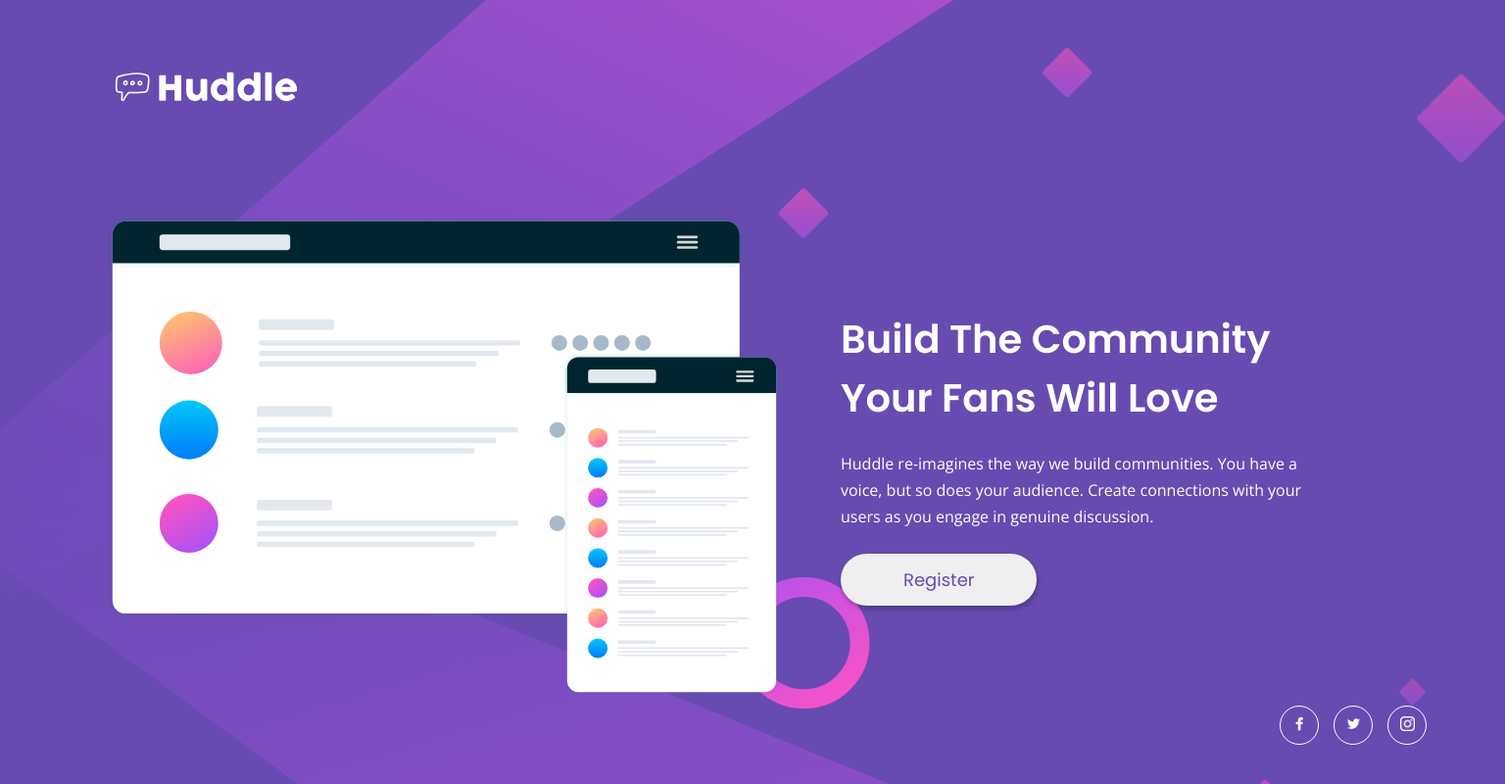
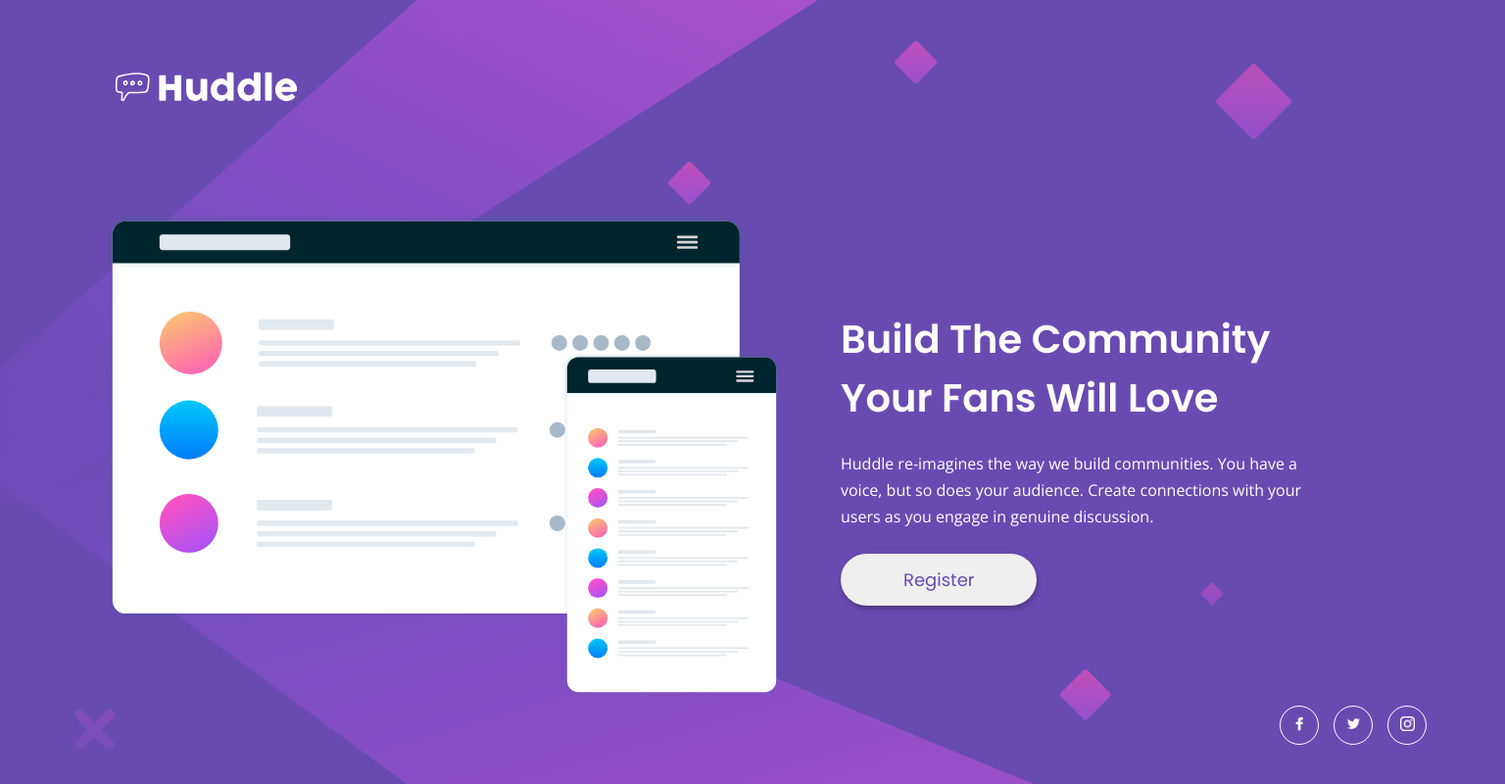
Before and after one commit to a1conwf/huddle-landing-page, a plain HTML site: page index.html in a window 1536 px wide. Shown: the whole page at 98% size. Drawn offline with nearby package versions, Linux system fonts and the light colour scheme.

Commit message:
Change body media queries

```diff
--- a/scss/style.scss
+++ b/scss/style.scss
@@ -107,20 +107,15 @@
 }
 
 //Media queries
-@media screen and (min-width: 426px) {
-    body {
-        background-image: none;
-    }
-}
-
-@media screen and (min-width: 992px) {
-
-    //Body
+@media screen and (min-width: 768px) {
     body {
         height: 100vh;
         background-image: url("../images/bg-desktop.svg");
         background-size: cover;
     }
+}
+
+@media screen and (min-width: 992px) {
 
     //Main
     main {
@@ -210,6 +205,11 @@
 
     @media screen and (min-width: 1400px) {
 
+        //Body
+        body {
+            background-size: contain;
+        }
+
         //Wrapper
         .wrapper {
             max-width: 1320px;
```
Also changed, not shown: css/style.css.
